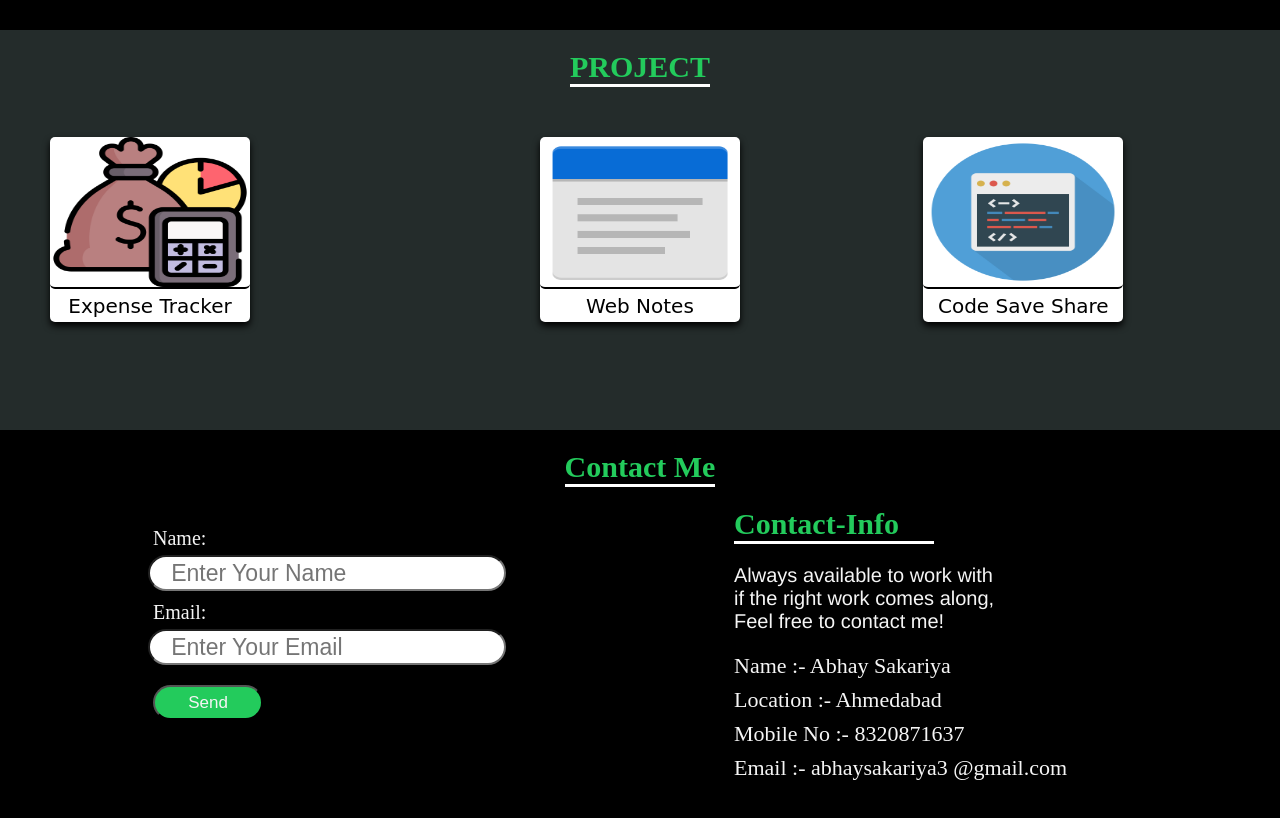
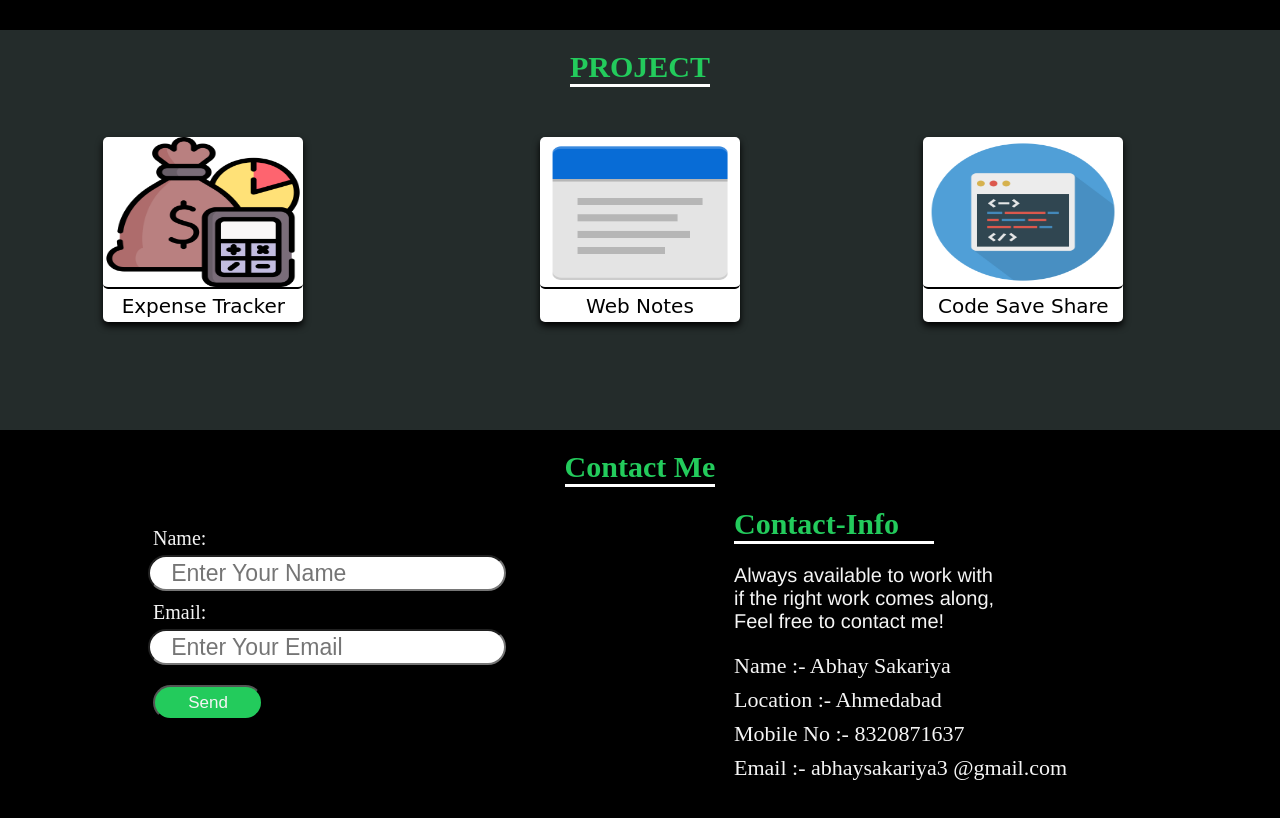
Before and after one commit to abhaysakariya/portfolio, a plain HTML site: page index.html in a window 1280 px wide. Shown: the part 2640-3458 px from the top of the page. Drawn offline with nearby package versions, Linux system fonts and the light colour scheme.

Commit message:
Update style.css

```diff
--- a/style.css
+++ b/style.css
@@ -818,7 +818,7 @@ ol li {
   }
 
   .project1 {
-    margin: 50px 50px;
+
   }
 
   .project3 {
```
